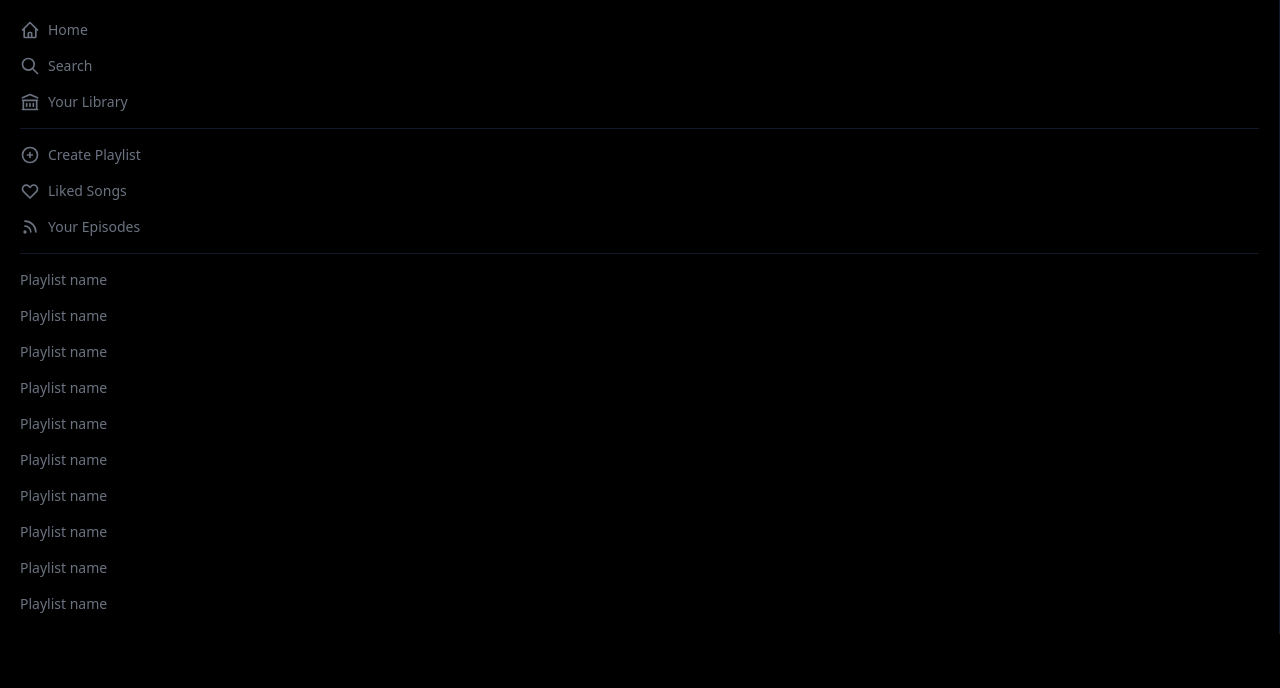
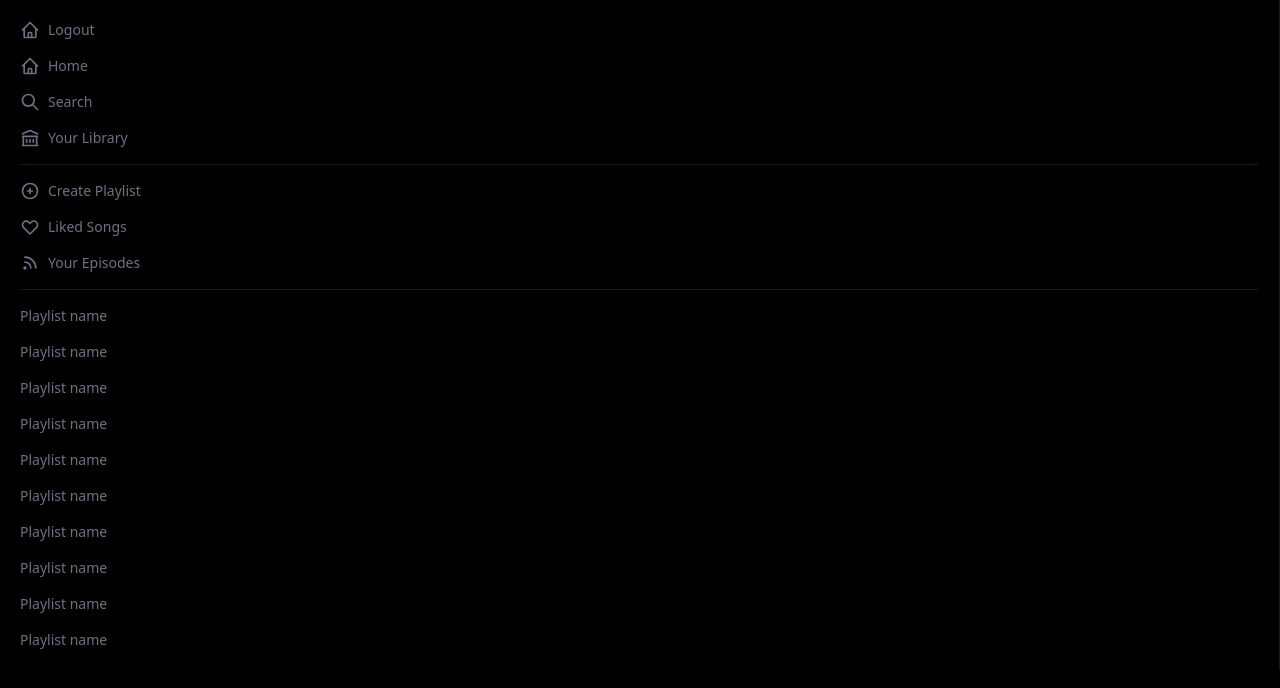
Before and after one commit to Decibullz/spotify-nextJS-clone, a Next.js app: page / in a window 1280 px wide. Shown: the top 688 px of the page. Built offline with nearby package versions, Linux system fonts and the light colour scheme.

Commit message:
adds logout

```diff
--- a/components/Sidebar.tsx
+++ b/components/Sidebar.tsx
@@ -5,11 +5,16 @@
   PlusCircleIcon,
 HeartIcon,
 RssIcon} from "@heroicons/react/outline"
+import {signOut} from 'next-auth/react'
 
 function Sidebar() {
   return (
     <div className="text-gray-500 p-5 text-sm border-r border-gray-900">
 <div className="space-y-4">
+  <button onClick={() => signOut()} className="flex items-center space-x-2 hover:text-white">
+    <HomeIcon className="h-5 w-5"/>
+    <p>Logout</p>
+  </button>
   <button className="flex items-center space-x-2 hover:text-white">
     <HomeIcon className="h-5 w-5"/>
     <p>Home</p>
```
